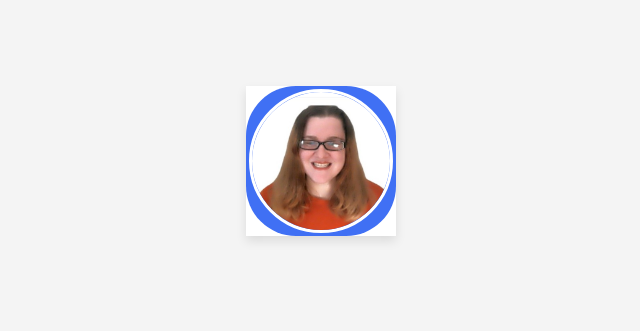
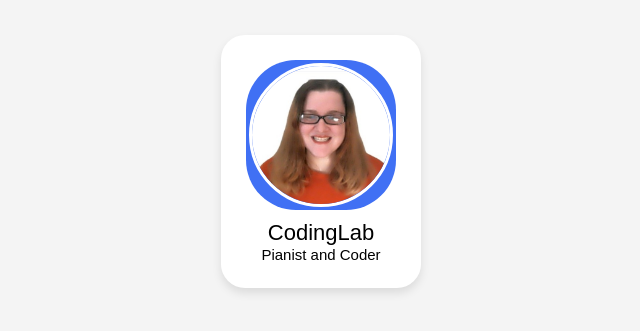
Before and after one commit to meredithpappa/Responsive-Profile-Card, a plain HTML site: page index.html in a window 1280 px wide. Shown: the part 239-570 px from the top of the page, without its empty margins (319-959 px from the left). Drawn offline with nearby package versions, Linux system fonts and the light colour scheme.

Commit message:
Added header and CSS

```diff
--- a/index.html
+++ b/index.html
@@ -12,6 +12,12 @@
     <div class="image">
       <img src="meredith.jpeg" alt="" class="profile-img">
     </div>
+
+    <div class="text-data">
+      <span class="name">CodingLab</span>
+      <span class="job">Pianist and Coder</span>
+
+    </div>
   </div>
 </body>
 </html>
--- a/style.css
+++ b/style.css
@@ -14,8 +14,13 @@ body {
 }
 
 .profile-card {
+  display: flex;
+  flex-direction: column;
+  align-items: center;
   max-width: 370px;
   background: #fff;
+  border-radius: 24px;
+  padding: 25px;
   box-shadow: 0 5px 10px rgba(0, 0, 0, 0.1);
 }
 
@@ -26,6 +31,7 @@ body {
   border-radius: 50px;
   background-color: #4070f4;
   padding: 3px;
+  margin-bottom: 10px;
 }
 
 .image .profile-img {
@@ -35,3 +41,19 @@ body {
   border-radius: 50%;
   border: 3px solid #fff;
 }
+
+.profile-card .text-data {
+  display: flex;
+  flex-direction: column;
+  align-items: center;
+}
+
+.text-data .name {
+  font-size: 22px;
+  font-weight: 500;
+}
+
+.text-data .job {
+  font-size: 15px;
+  font-weight: 400;
+}
```
